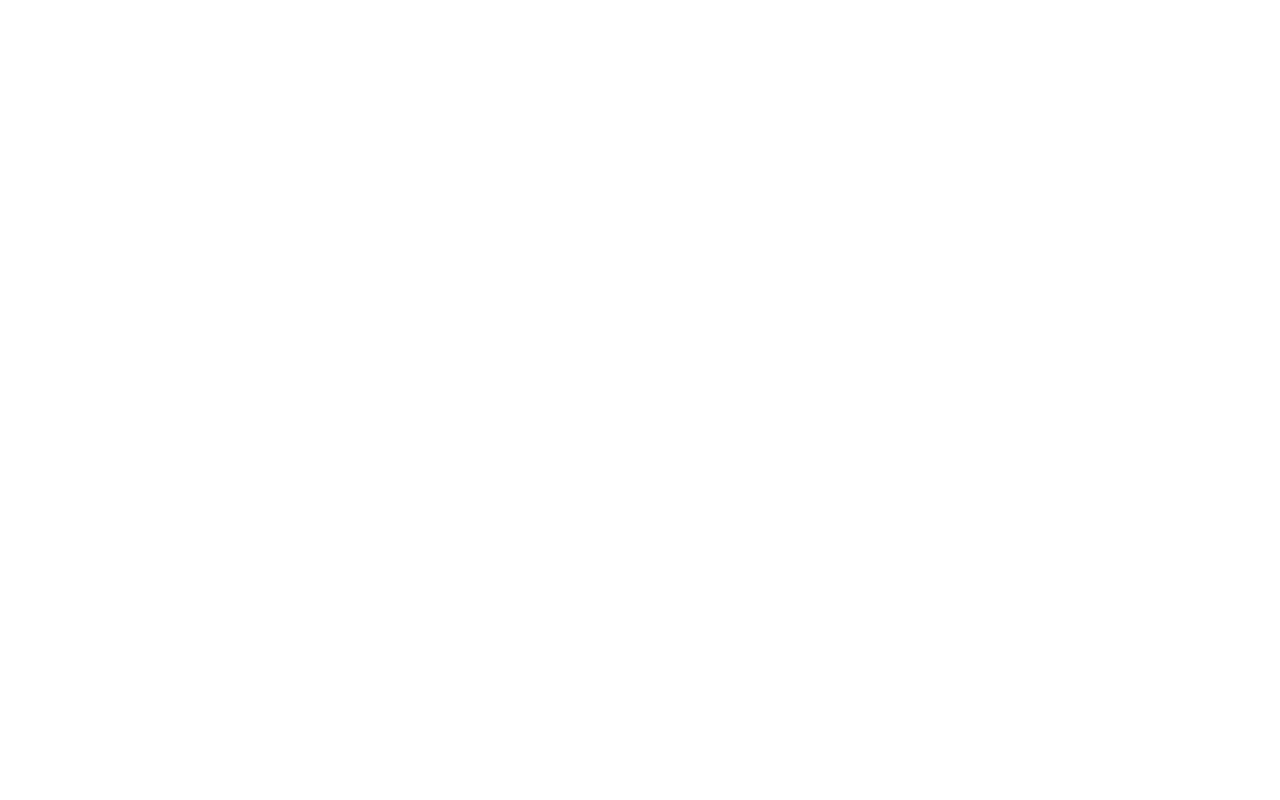
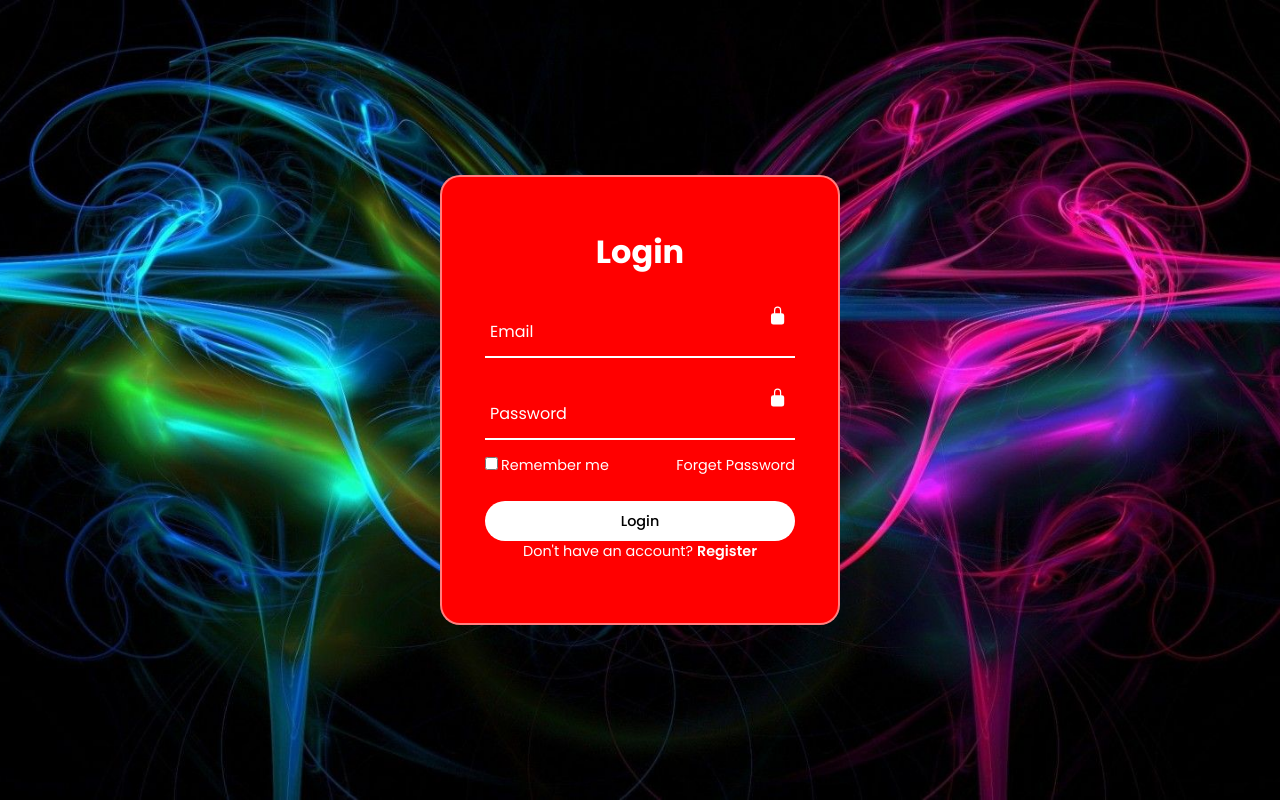
Before and after one commit to Raghu020rs/CSS_MINOR_PROJECT, a plain HTML site: page Project_4/index.html in a window 1280 px wide. Drawn offline with nearby package versions, Linux system fonts and the light colour scheme.

Commit message:
Adding new Project

```diff
--- a/Project_4/index.html
+++ b/Project_4/index.html
@@ -3,9 +3,50 @@
 <head>
   <meta charset="UTF-8">
   <meta name="viewport" content="width=device-width, initial-scale=1.0">
-  <title>Document</title>
+  <title>Login and registraion form</title>
+  <link rel="stylesheet" href="style4.css">
 </head>
 <body>
+  <section>
+    <div class="login-box">
+      <form action="">
+        <h2>Login</h2>
+        <div class="input-box">
+          <span class="icon">
+            <ion-icon name="lock-closed"></ion-icon>
+          </span>
+          <input type="email" required>
+          <label>Email</label>
+        </div>
+        <div class="input-box">
+          <span class="icon">
+            <ion-icon name="lock-closed"></ion-icon>
+          </span>
+          <input type="password" required>
+          <label>Password</label>
+        </div>
+        <div class="remeber-forget">
+          <label>
+            <input type="checkbox">Remember me
+          </label>
+          <a href="#">Forget Password</a>
+        </div>
+        <div class="register-link">
+        <button type="submit">Login</button>
+            <p>Don't have an account? <a href="#">Register</a></p>
+        </div>
+
+      </form>
+    </div>
+</section>
+    <script type="module" src="https://unpkg.com/ionicons@5.5.2/dist/ionicons/ionicons.esm.js"></script>
+
+    <script nomodule src="https://unpkg.com/ionicons@5.5.2/dist/ionicons/ionicons.js"></script>
+
+
+
+
+
 
 </body>
 </html>
--- a/Project_4/style4.css
+++ b/Project_4/style4.css
@@ -1,5 +1,157 @@
-*{
-  margin: 0;
-  padding: 0;
+@import url('https://fonts.googleapis.com/css2?family=Poppins:wght@300;400;500;600;700;800;900&display=swap');
+
+* {
+    margin: 0;
+    padding: 0;
+    box-sizing: border-box;
+    font-family: 'Poppins', sans-serif;
+}
+section {
+  display: flex;
+  justify-content: center;
+  align-items: center;
+  width: 100%;
+  height: 100vh;
+  background: url('bg.jpg') no-repeat;
+  background-size: cover;
+  background-position: center;
+  animation: animateBg 5s linear infinite;
+}
+
+@keyframes animateBg {
+  100% {
+    filter: hue-rotate(360deg);
+  }
+}
+
+
+body {
+  display: flex;
+  justify-content: center;
+  align-items: center;
+  min-height: 100vh;
+  background: #000000;
+}
+
+.login-box {
+  position: relative;
+  width: 400px;
+  height: 450px;
+  background: red;
+  border-radius: 20px;
+  border: 2px solid rgba(255, 255, 255,.5);
+  display: flex;
+  justify-content: center;
+  align-items: center;
+  backdrop-filter: blur(15px);
+}
+
+h2 {
+  font-size: 2em;
+  color: #ffffff;
+  text-align: center;
+}
+
+.input-box {
+  position: relative;
+  width: 310px;
+  margin: 30px 0;
+  border-bottom: 2px solid #ffffff;
+}
+
+.input-box label {
+  position: absolute;
+  top: 50%;
+  left: 5px;
+  transform: translateY(-50%);
+  font-size: 1em;
+  color:  #ffffff;
+  pointer-events: none;
+}
+
+.input-box input:focus~label,
+.input-box input:valid~label {
+  top: -5px;
+}
+
+.input-box input {
+  width: 100%;
+  height: 50px;
+  background: transparent;
+  border: none;
+  outline: none;
+  font-size: 1em;
+  color: #ffffff;
+  padding: 0 35px 0 5px;
+}
+.input-box ion-icon {
+  position: absolute;
+  right: 8px;
+  color: #ffffff;
+  font-size: 1.2em;
+  line-height: 57px;
+}
+
+.remeber-forget {
+  margin: -15px 0 15px;
+  font-size: .9em;
+  color: #ffffff;
+  display: flex;
+  justify-content: space-between;
+}
+.remeber-forget label input {
+  margin-right: 3px;
+}
+.remeber-forget a {
+  color: #ffffff;
+  text-decoration: none;
+}
+
+.remeber-forget a:hover {
+  text-decoration: underline;
+}
+
+button {
+  width: 100%;
+  height: 40px;
+  background: #ffffff;
+  border: none;
+  outline: none;
+  border-radius: 40px;
+  cursor: pointer;
+  font-size: 1em;
+  color:#000000;
+  font-weight: 500;
+}
+.register-link {
+  font-size: .9em;
+  color: #ffffff;
+  text-align: center;
+  margin: 25px 0 10px;
+}
+
+.register-link p a {
+  color: #ffffff;
+  text-decoration: none;
+  font-weight: 600;
+}
+
+.register-link p a:hover {
+  text-decoration: underline;
+}
+
+@media (max-width: 360px) {
+  .login-box {
+    width: 100%;
+    height: 100vh;
+    border: none;
+    border-radius: 0;
+  }
+  .input-box {
+    width: 290px;
+
+  }
+
+
 
 }
```
Also changed, not shown: Project_4/bg.jpg (added).
